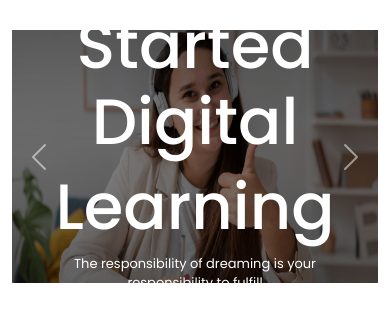
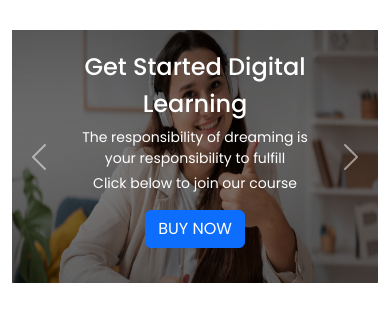
Before and after one commit to Mohammad7558/Road-to-web-developer, a plain HTML site: page index.html in a window 390 px wide. Shown: the part 76-398 px from the top of the page. Drawn offline with nearby package versions, Linux system fonts and the light colour scheme.

Commit message:
new code

```diff
--- a/style/style.css
+++ b/style/style.css
@@ -12,9 +12,9 @@ body{
         height: 100%;
     }
     .para{
-        font-size: 13px;
+        font-size: 14px;
     }
     .heading{
-        font-size: 4rem;
+        font-size: 1.5rem;
     }
 }
```
